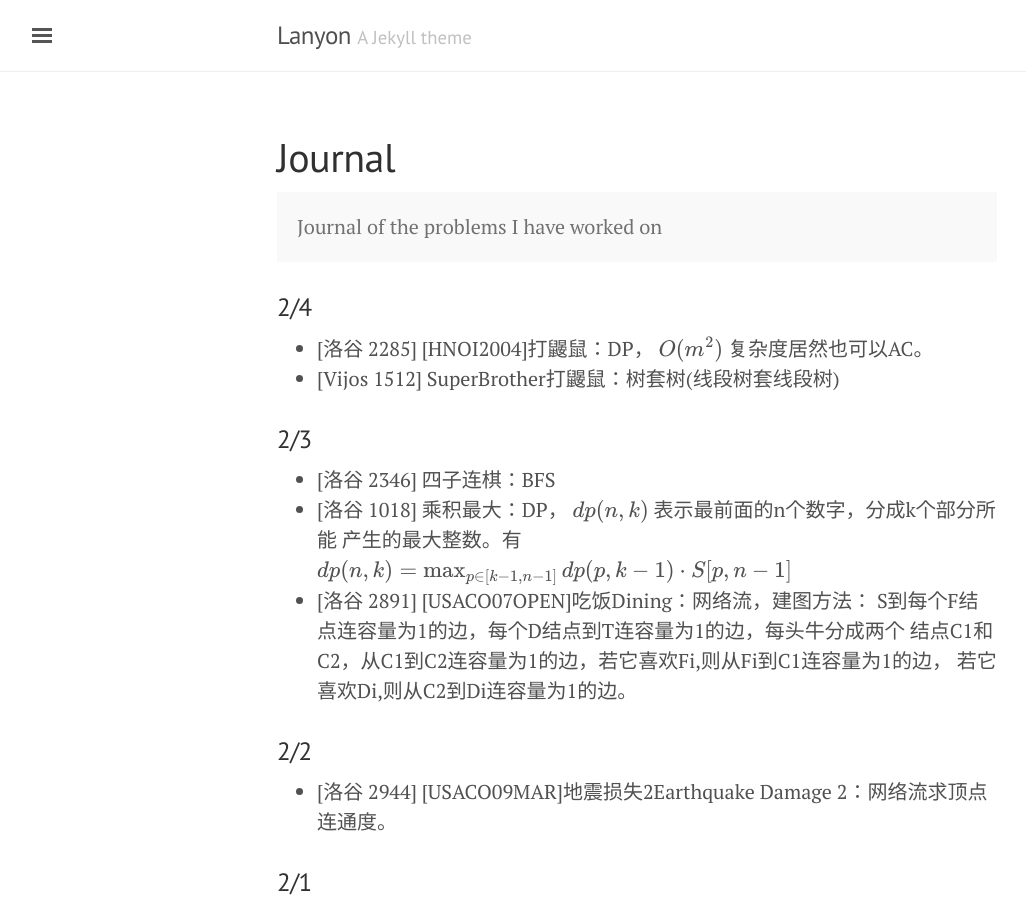
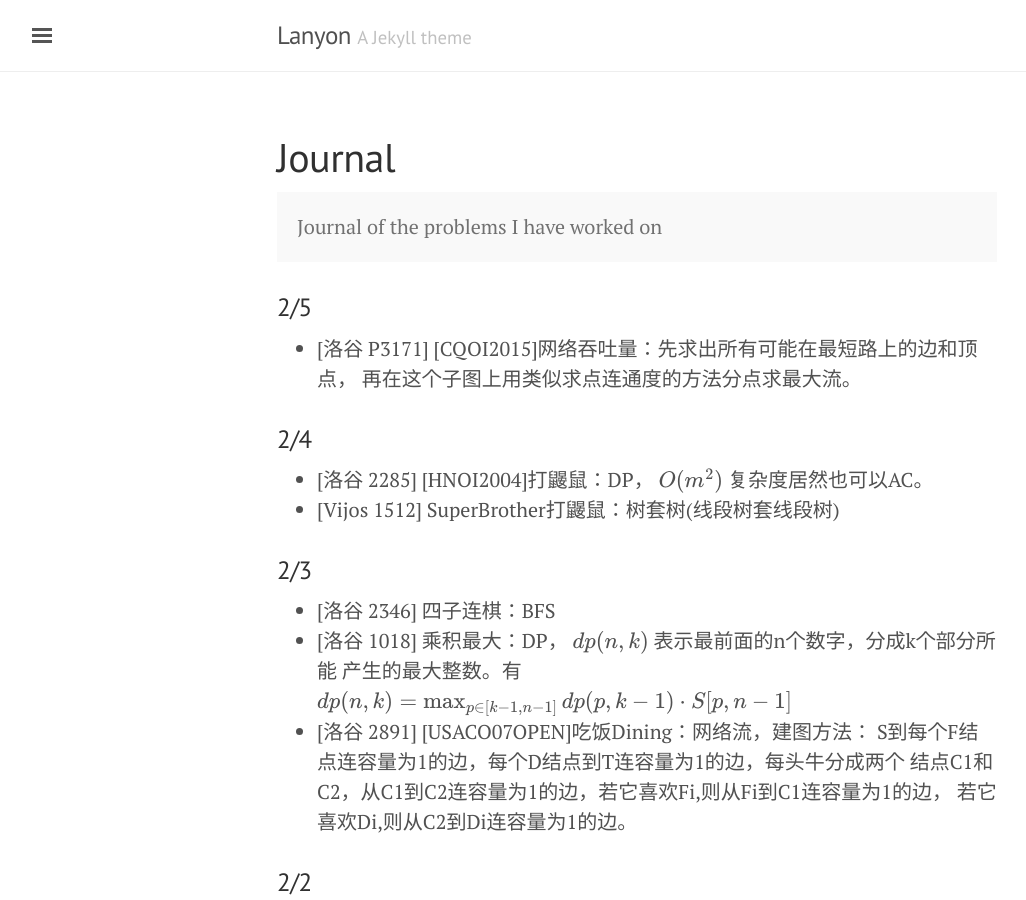
Before and after one commit to atubo/online-judge, a Jekyll site: the page built from docs/journal.md, in a window 1280 px wide and 900 px high. Shown: the whole window, without its empty margins (3-1029 px from the left). Built offline with Jekyll 4.4.1, drawn with Linux system fonts in a browser that asks for light colours; formulas are drawn with MathJax 3.

Commit message:
[Luogu P3171] [CQOI2015]网络吞吐量

```diff
--- a/docs/journal.md
+++ b/docs/journal.md
@@ -6,6 +6,10 @@ title: Journal
 <p class="message">
 Journal of the problems I have worked on
 </p>
+
+### 2/5
+* [洛谷 P3171] [CQOI2015]网络吞吐量：先求出所有可能在最短路上的边和顶点，
+再在这个子图上用类似求点连通度的方法分点求最大流。
 
 ### 2/4
 * [洛谷 2285] [HNOI2004]打鼹鼠：DP， $O(m^2)$ 复杂度居然也可以AC。
```
Also changed, not shown: 1 other file.
